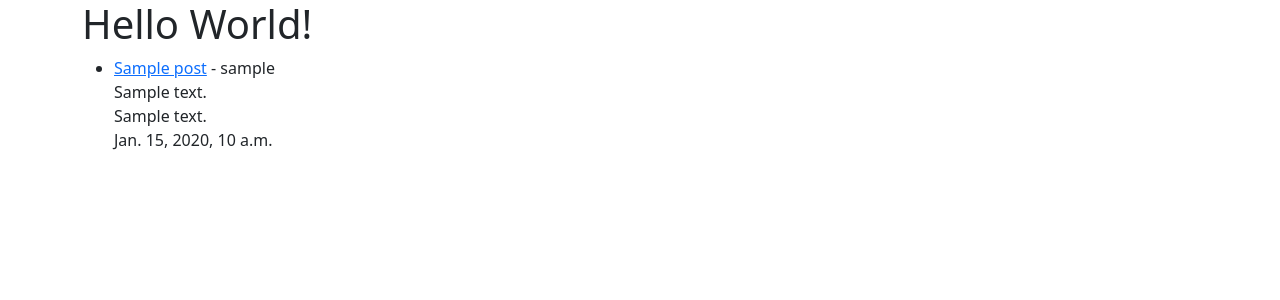
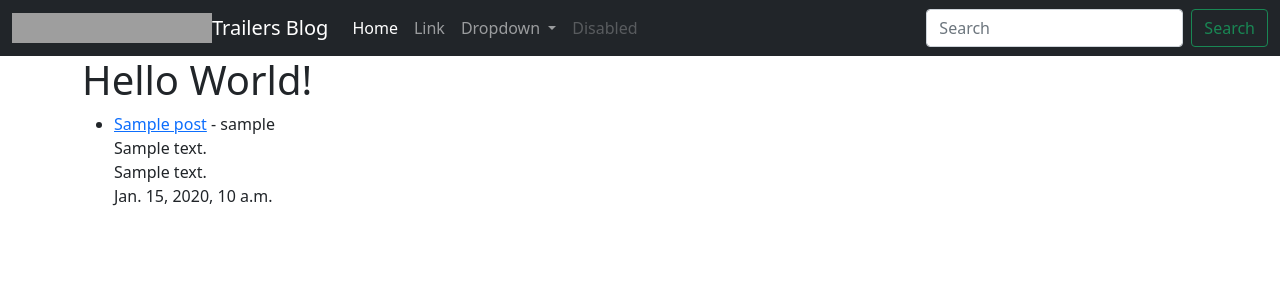
Before and after one commit to FabrizioAdi/Robinson-Trailers-Blog-M4, a Django app: page / in a window 1280 px wide. Shown: the top 300 px of the page. Run offline with Django 3.2, Linux system fonts and the light colour scheme; tables that the repository leaves empty hold one stand-in row (values such as "Sample post"); grey boxes are pictures that could not be loaded.

Commit message:
Add and customize navbar

```diff
--- a/templates/base.html
+++ b/templates/base.html
@@ -11,6 +11,42 @@
     <title>Trailers Blog</title>
   </head>
   <body>
+    <nav class="navbar navbar-expand-lg navbar-dark bg-dark">
+      <div class="container-fluid">
+        <a class="navbar-brand" href="{% url 'home' %}"><img src="https://res.cloudinary.com/fabrizioadi/image/upload/v1643668128/Changed_Logo_orginal_fkagtl.jpg" width="200" height="30" class="d-inline-block mr-1 align-bottom" alt="Logo">Trailers Blog</a>
+        <button class="navbar-toggler" type="button" data-bs-toggle="collapse" data-bs-target="#navbarSupportedContent" aria-controls="navbarSupportedContent" aria-expanded="false" aria-label="Toggle navigation">
+          <span class="navbar-toggler-icon"></span>
+        </button>
+        <div class="collapse navbar-collapse" id="navbarSupportedContent">
+          <ul class="navbar-nav me-auto mb-2 mb-lg-0">
+            <li class="nav-item">
+              <a class="nav-link active" aria-current="page" href="#">Home</a>
+            </li>
+            <li class="nav-item">
+              <a class="nav-link" href="#">Link</a>
+            </li>
+            <li class="nav-item dropdown">
+              <a class="nav-link dropdown-toggle" href="#" id="navbarDropdown" role="button" data-bs-toggle="dropdown" aria-expanded="false">
+                Dropdown
+              </a>
+              <ul class="dropdown-menu" aria-labelledby="navbarDropdown">
+                <li><a class="dropdown-item" href="#">Action</a></li>
+                <li><a class="dropdown-item" href="#">Another action</a></li>
+                <li><hr class="dropdown-divider"></li>
+                <li><a class="dropdown-item" href="#">Something else here</a></li>
+              </ul>
+            </li>
+            <li class="nav-item">
+              <a class="nav-link disabled">Disabled</a>
+            </li>
+          </ul>
+          <form class="d-flex">
+            <input class="form-control me-2" type="search" placeholder="Search" aria-label="Search">
+            <button class="btn btn-outline-success" type="submit">Search</button>
+          </form>
+        </div>
+      </div>
+    </nav>
 
     <div class = "container">
     {% block content %}
```
